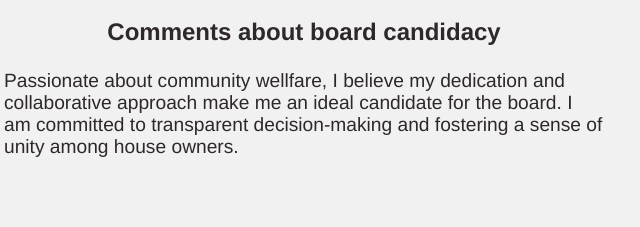
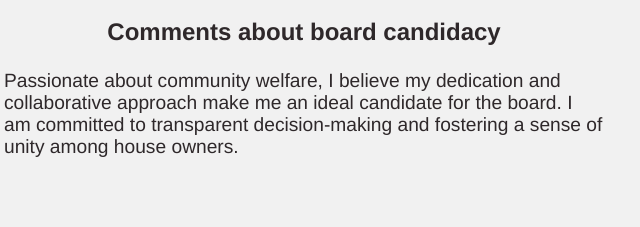
Before and after one commit to Sammons/streets-of-caledonia-info, a Gatsby site: page /candidates/details/phanindra-phanakanti in a window 1280 px wide. Shown: the part 818-1045 px from the top of the page, 336-976 px from the left. Built offline with nearby package versions, Linux system fonts and the light colour scheme; Gatsby itself is replaced by a stand-in of ours.

Commit message:
Update phanindra-phanakanti.tsx typo in welfare

```diff
--- a/src/pages/candidates/details/phanindra-phanakanti.tsx
+++ b/src/pages/candidates/details/phanindra-phanakanti.tsx
@@ -8,7 +8,7 @@ const candidateInfo = {
   name: "Phanindra Phanakanti",
   edu: "Bachelors in Computer Sciences and PMP Certified",
   background: "I have a strong background in community engagement. Have been awarded multiple \"Force for Good\" awards for fostering positive relationships within our neighborhood. With extensive experience in project management and a commitment to open communication, I aim to contribute to the HOA by ensuring effective governance and addressing the needs of our community.",
-  comments: "Passionate about community wellfare, I believe my dedication and collaborative approach make me an ideal candidate for the board. I am committed to transparent decision-making and fostering a sense of unity among house owners.",
+  comments: "Passionate about community welfare, I believe my dedication and collaborative approach make me an ideal candidate for the board. I am committed to transparent decision-making and fostering a sense of unity among house owners.",
   image: '../../../images/placeholder-photo.svg'
 }
 
```
